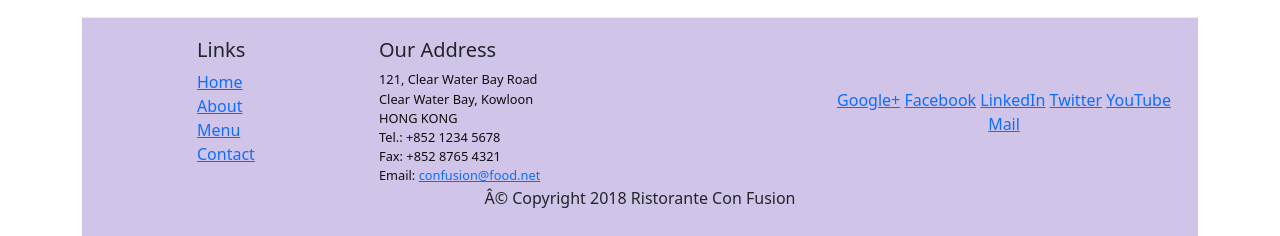
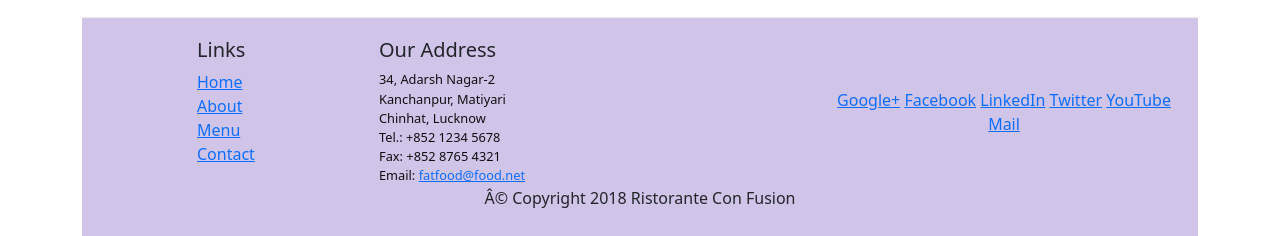
Before and after one commit to YashRajSingh-4799/intials_gits, a website: page index.html in a window 1280 px wide. Shown: the part 1794-2030 px from the top of the page. Drawn offline with nearby package versions, Linux system fonts and the light colour scheme.

Commit message:
address updated

```diff
--- a/index.html
+++ b/index.html
@@ -176,12 +176,12 @@
                 <div class="col-7 col-sm-5">
                     <h5>Our Address</h5>
                     <address class="address">
-		              121, Clear Water Bay Road<br>
-		              Clear Water Bay, Kowloon<br>
-		              HONG KONG<br>
+		              34, Adarsh Nagar-2<br>
+		              Kanchanpur, Matiyari<br>
+		              Chinhat, Lucknow<br>
 		              Tel.: +852 1234 5678<br>
 		              Fax: +852 8765 4321<br>
-		              Email: <a href="mailto:confusion@food.net">confusion@food.net</a>
+		              Email: <a href="mailto:confusion@food.net">fatfood@food.net</a>
 		           </address>
                 </div>
                 <div class="col-12 col-sm-4 align-self-center">
```
